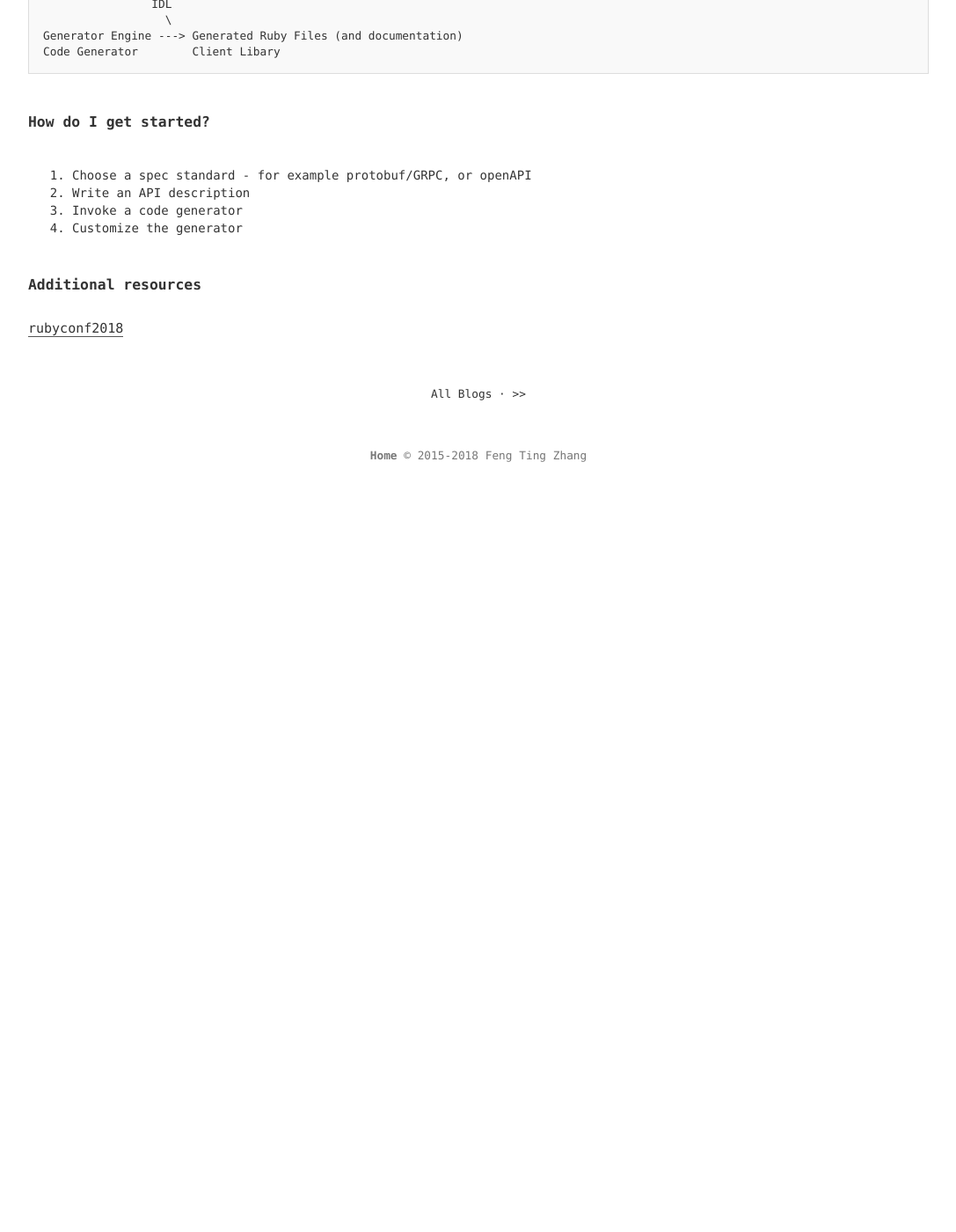
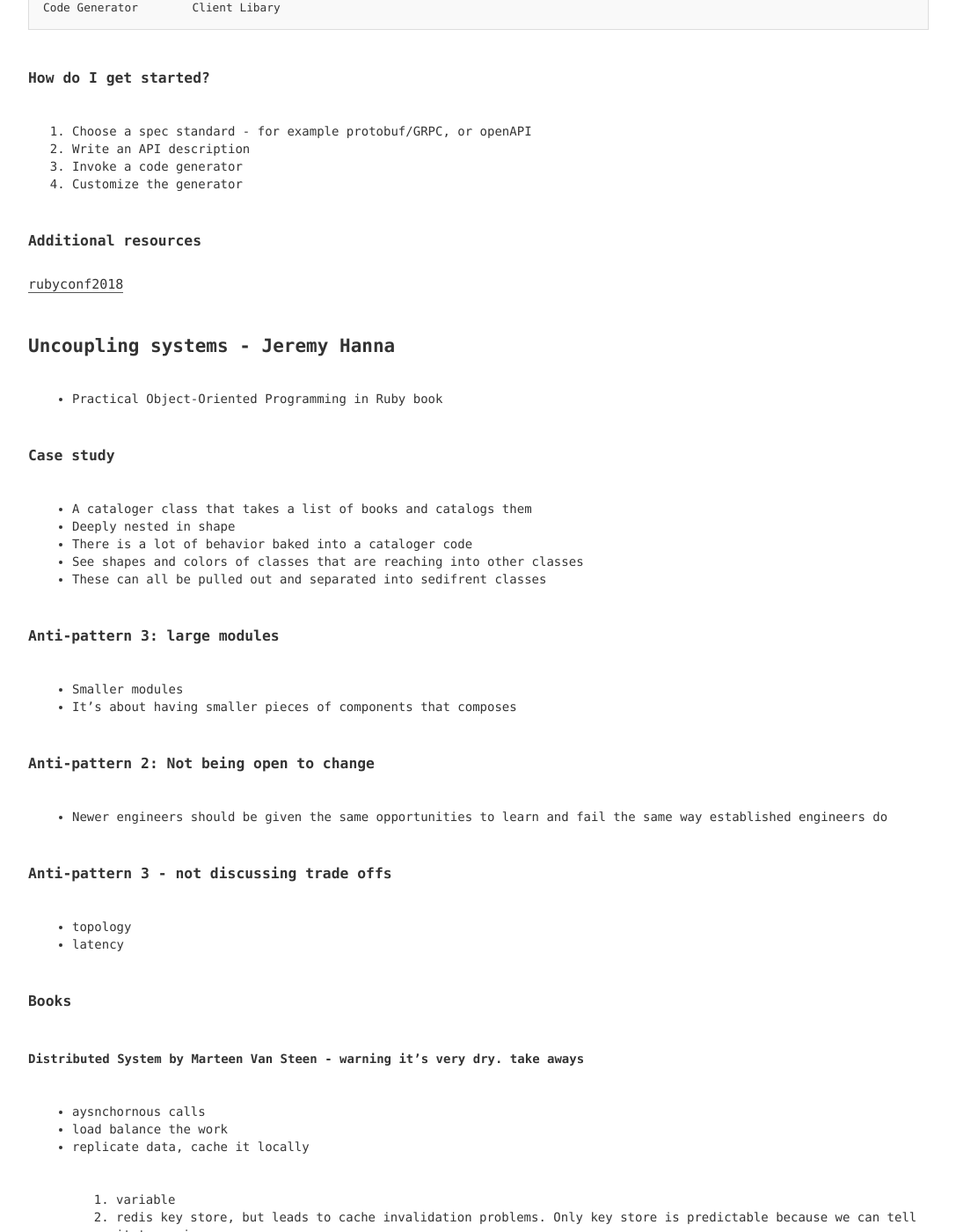
Before and after one commit to fengtingzhang/blog, a Jekyll site: the page built from _posts/2018-11-13-rubyconf-2018-day-one.md, in a window 1280 px wide and 1400 px high, scrolled down 7284 px. Shown: the whole window at 88% size, without its empty margins (96-1183 px from the left). Built offline with Jekyll 4.4.1, drawn with Linux system fonts in a browser that asks for light colours; before the commit the page ends 7847 px from its top, so only the background shows below that; some of the changed text lies outside the part shown.

Commit message:
Update 2018-11-13-rubyconf-2018-day-one.md

````diff
--- a/_posts/2018-11-13-rubyconf-2018-day-one.md
+++ b/_posts/2018-11-13-rubyconf-2018-day-one.md
@@ -99,8 +99,7 @@ modified_time: '2018-11-13T09:16:43.607-07:00'
 * Pattern matching
 * Sane keyword arguments
 
-### Ruby 2.6
-https://tinyurl.com/ruby26
+[List of Ruby 2.6 features](https://tinyurl.com/ruby26)
 
 ### Future
 * The creator of python has retired
@@ -249,3 +248,64 @@ Code Generator        Client Libary
 
 ### Additional resources
 [rubyconf2018](https://daniel-azuma.com/rubyconf2018)
+
+
+## Uncoupling systems - Jeremy Hanna
+* Practical Object-Oriented Programming in Ruby book
+
+### Case study
+* A cataloger class that takes a list of books and catalogs them
+* Deeply nested in shape
+* There is a lot of behavior baked into a cataloger code
+* See shapes and colors of classes that are reaching into other classes
+* These can all be pulled out and separated into sedifrent classes
+
+### Anti-pattern 3: large modules
+* Smaller modules
+* It's about having smaller pieces of components that composes
+
+### Anti-pattern 2: Not being open to change
+* Newer engineers should be given the same opportunities to learn and fail the same way established engineers do
+
+### Anti-pattern 3 - not discussing trade offs
+* topology
+* latency
+
+### Books
+
+#### Distributed System by Marteen Van Steen - warning it's very dry. take aways
+* aysnchornous calls
+* load balance the work
+* replicate data, cache it locally
+1. variable
+1. redis key store, but leads to cache invalidation problems. Only key store is predictable because we can tell it to expire.
+1. database
+
+#### Designing Data-Intensive Applications by Martin Kleppmann. take aways
+* Encoding
+* GRPC vs JSON
+* Partitioning databases, find a cardinal value, find something that's unique to a set of data
+* Specialized data-stores
+* Catch and stream processing
+There's a lot misconceptions that stream processing is same as event processing, but that's false. Latter is order-dependent.
+```
+events != streams
+```
+
+1. Systems of records and deriving data
+
+Method 1
+```
+f(g(h(x)))
+```
+
+2. Alternatively - make changes that are not dependent on each
+
+* Law of demiter violations
+
+#### Summary
+* Communcat through queues
+* Retryable, didempotent workers
+* Pre-compute work. If you know what you will display to the user, do it out of band before you have to
+* Identify derived data
+* Determine consistency-costs
````
